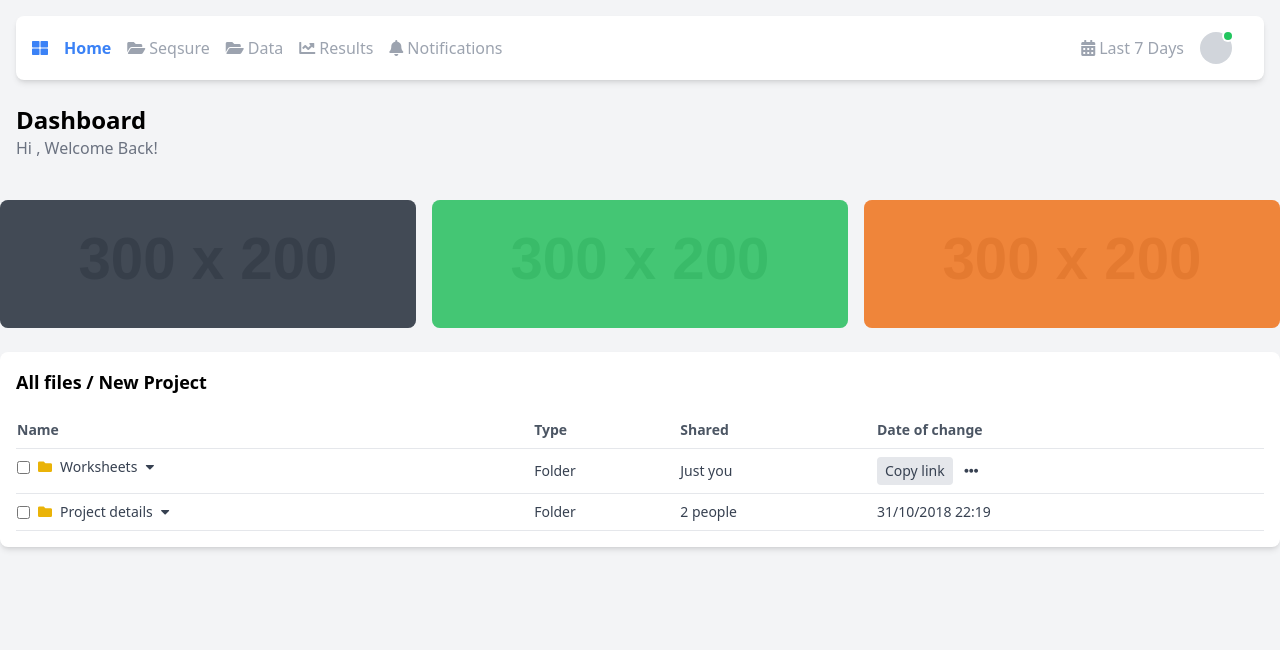
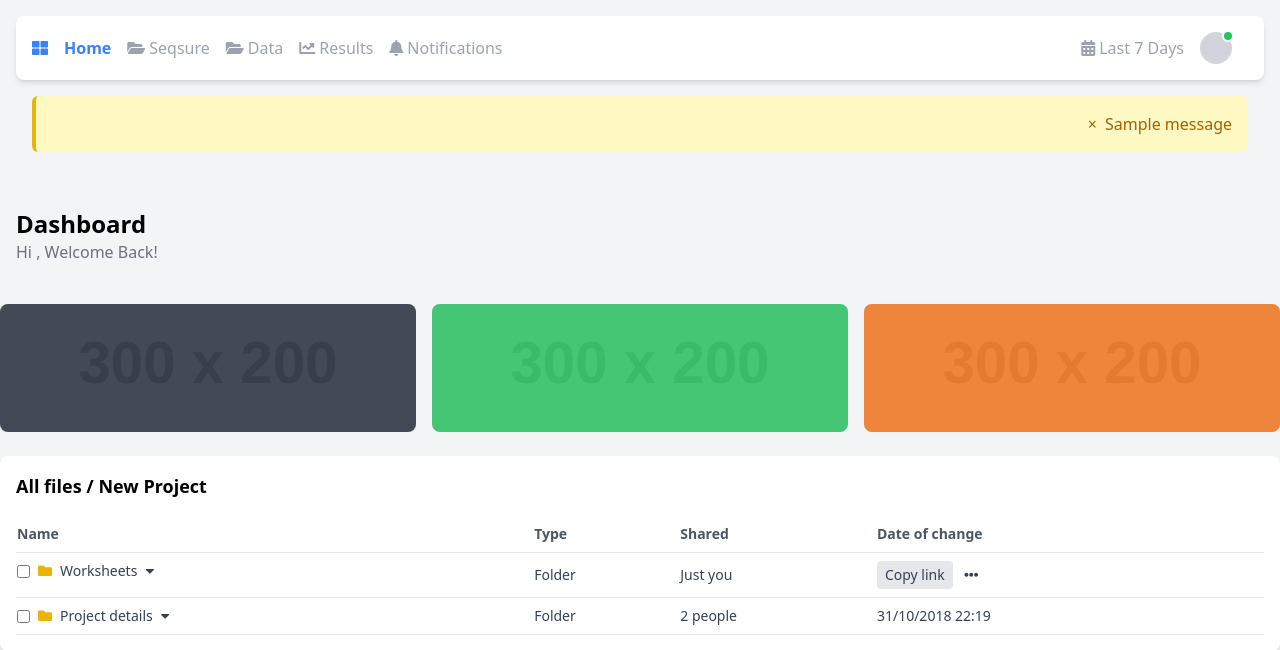
Before and after one commit to MalcolmorianVII/ReadX, a Flask app: page /data in a window 1280 px wide. Shown: the top 650 px of the page. Run offline with Flask 3, Linux system fonts and the light colour scheme; grey boxes labelled with a size stand in for pictures from a placeholder-image service; one stand-in notice (Sample message) is shown; some libraries are stand-ins or nearby versions.

Commit message:
added flash messages

```diff
--- a/seqsure/app/routes.py
+++ b/seqsure/app/routes.py
@@ -1,7 +1,7 @@
 import os
 from flask import (
     render_template, redirect, url_for, flash, request,
-    jsonify, current_app, Blueprint, send_from_directory
+    jsonify, current_app, Blueprint, send_from_directory,flash
 )
 from werkzeug.utils import secure_filename
 from .pipeline_handler import run_nextflow_pipeline
@@ -11,7 +11,7 @@ from .forms import LoginForm, RegisterForm
 routes = Blueprint('routes', __name__)
 
 # Routes
-@current_app.route('/', methods=['GET', 'POST'])
+@current_app.route('/', methods=['GET'])
 def home():
     """Serve the home page."""
     return render_template('home.html')
@@ -27,7 +27,7 @@ def register():
     form = RegisterForm()
     user = None  # Placeholder for user data
     if form.validate_on_submit():
-        # Example logic for handling registration form data
+        # Register user in the database
         form_data = {
             "title": form.title.data,
             "email": form.email.data,
@@ -35,8 +35,9 @@ def register():
         }
         # Reset form fields for demonstration purposes
         form_data = {key: '' for key in form_data}
+        flash('Registration successful!', 'success')
         return redirect(url_for('home'))
-    return render_template('forms.html', form=form, user=user)
+    return render_template('register.html', form=form, user=user)
 
 @current_app.route('/login', methods=['GET', 'POST'])
 def login():
--- a/seqsure/app/templates/base.html
+++ b/seqsure/app/templates/base.html
@@ -52,6 +52,20 @@
         {% endblock %}
         </nav>
 
+        {% block content %}
+<div class="container mx-auto p-4">
+    <!-- Flash Messages -->
+    {% for message in get_flashed_messages() %}
+    <div class="bg-yellow-100 border-l-4 border-yellow-500 text-yellow-700 p-4 rounded-md mb-4 flex items-center">
+        <button type="button" class="ml-auto text-yellow-700 hover:text-yellow-900" onclick="this.parentElement.style.display='none';">
+            &times;
+        </button>
+        <span class="ml-2">{{ message }}</span>
+    </div>
+    {% endfor %}
+</div>
+{% endblock %}
+
         <!-- Welcome Section -->
         <div class="mt-6">
             {% block welcome %}
```
